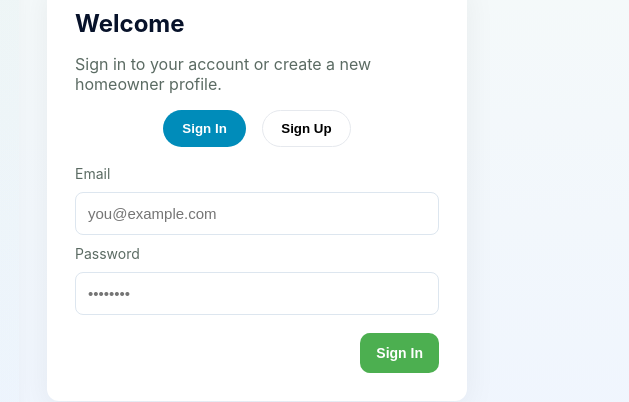
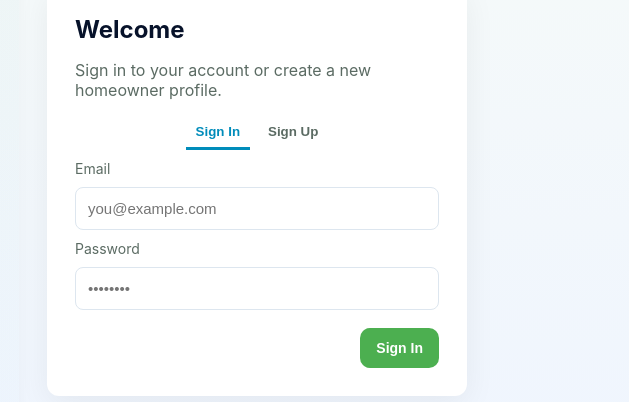
Before and after one commit to ackshatiwari/HOAHelper, a website: page public/index.html in a window 1280 px wide. Shown: the part 255-657 px from the top of the page, 651-1280 px from the left. Drawn offline with Linux system fonts and the light colour scheme.

Commit message:
replaced complaints w/ tickets and polished UI

```diff
--- a/public/index.html
+++ b/public/index.html
@@ -79,7 +79,7 @@
         :root{--brand-green:#4CAF50;--brand-blue:#008CBA}
         .auth-container{max-width:980px;margin:18px auto;padding:12px;display:flex;gap:28px;align-items:stretch;justify-content:space-between}
         /* left welcome panel */
-        .auth-hero{flex:1;min-width:240px;max-width:540px;display:flex;flex-direction:column;gap:12px;padding:18px 18px 18px 18px;background:linear-gradient(180deg,rgba(15,118,110,0.03),rgba(14,165,233,0.01));border-radius:12px;box-shadow:0 6px 18px rgba(2,6,23,0.04);align-items:stretch;justify-content:space-between;min-height:320px}
+        .auth-hero{flex:1;min-width:240px;max-width:540px;display:flex;flex-direction:column;gap:12px;padding:18px 18px 18px 18px;background:linear-gradient(180deg,rgba(15,118,110,0.03),rgba(14,165,233,0.01));border-radius:12px;box-shadow:0 6px 18px rgba(2,6,23,0.04);align-items:stretch;justify-content:flex-start;min-height:320px}
         .logo-card{width:100%;height:100%;border-radius:10px;background:transparent;padding:0;display:flex;align-items:center;justify-content:center;margin:0;box-shadow:none}
         .logo-card img{width:100%;max-width:420px;height:auto;display:block;border-radius:8px;object-fit:contain}
         .auth-hero h3{margin:4px 0 6px;font-size:18px}
@@ -90,9 +90,11 @@
         /* right login card */
         .auth-card{background:var(--card);border-radius:12px;box-shadow:0 8px 32px rgba(12,16,20,0.06);padding:28px;width:420px;align-self:center}
         .auth-card h2{margin:0 0 12px 0}
-        .pill-toggle{text-align:center;margin-bottom:18px}
-        .pill-toggle button{background:transparent;border:1px solid #e6e9ee;padding:10px 18px;border-radius:999px;margin:0 6px;cursor:pointer;font-weight:600}
-        .pill-toggle button.active{background:var(--brand-blue);color:#fff;border-color:transparent}
+        .tab-buttons{display:flex;gap:8px;margin-bottom:10px;background:transparent;border-top:none;justify-content:center}
+        .tab-btn{display:inline-block;padding:8px 10px;border-radius:0;background:transparent;cursor:pointer;font-weight:600;color:var(--muted);transition:color 140ms ease, border-color 140ms ease;border:none;border-bottom:3px solid transparent}
+        .tab-btn.active{color:var(--brand-blue);border-bottom-color:var(--brand-blue)}
+        .tab-btn:hover{color:var(--brand-blue)}
+        .tab-btn:focus{outline:none}
         .auth-form{display:flex;flex-direction:column;gap:10px}
         .auth-form label{font-size:14px;color:var(--muted)}
         .auth-form input,.auth-form select{padding:12px;border-radius:8px;border:1px solid #dde6ef;font-size:15px;width:100%;box-sizing:border-box}
@@ -151,9 +153,9 @@
                     <h2 id="auth-title">Welcome</h2>
                     <p class="muted">Sign in to your account or create a new homeowner profile.</p>
 
-                    <div class="pill-toggle" role="tablist" aria-label="Auth options">
-                        <button id="auth-sign-in-btn" class="active" aria-controls="sign-in-div">Sign In</button>
-                        <button id="auth-sign-up-btn" aria-controls="sign-up-div">Sign Up</button>
+                    <div class="tab-buttons" role="tablist" aria-label="Auth options">
+                        <button id="auth-sign-in-btn" class="tab-btn active" data-target="sign-in-div" role="tab" aria-selected="true">Sign In</button>
+                        <button id="auth-sign-up-btn" class="tab-btn" data-target="sign-up-div" role="tab" aria-selected="false">Sign Up</button>
                     </div>
 
                     <div class="auth-div" id="sign-in-div" style="display: block;">
@@ -275,6 +277,35 @@
                 window.location.href = '/homeowner';
             }
         });
+
+        // Auth tab switching (simple, accessible)
+        (function(){
+            const tabs = document.querySelectorAll('.tab-buttons .tab-btn');
+            if(!tabs || tabs.length === 0) return;
+            function activateTab(btn){
+                tabs.forEach(b=>{
+                    const targetId = b.getAttribute('data-target');
+                    const panel = document.getElementById(targetId);
+                    if(b === btn){
+                        b.classList.add('active');
+                        b.setAttribute('aria-selected','true');
+                        if(panel) panel.style.display = 'block';
+                    } else {
+                        b.classList.remove('active');
+                        b.setAttribute('aria-selected','false');
+                        if(panel) panel.style.display = 'none';
+                    }
+                });
+            }
+            tabs.forEach(b=>{
+                b.addEventListener('click', (ev)=>{
+                    activateTab(b);
+                });
+            });
+            // initialize based on active class or default to first
+            const initial = document.querySelector('.tab-buttons .tab-btn.active') || tabs[0];
+            if(initial) activateTab(initial);
+        })();
     </script>
 
     <script src="index.js"></script>
```
Also changed, not shown: public/homeowner.html (+4 -4 lines).
